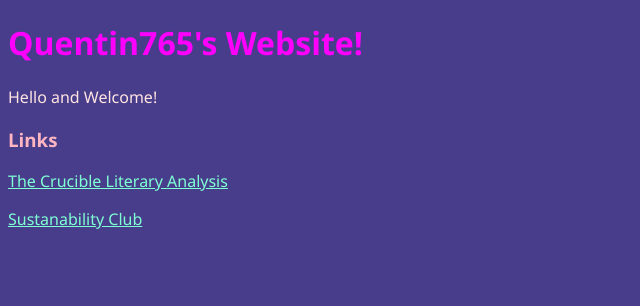
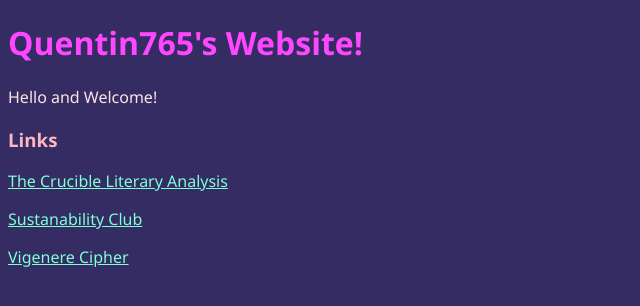
Before and after one commit to Qualia765/qualia765.github.io, a plain HTML site: page index.html in a window 1280 px wide. Shown: the whole page, without its empty margins (0-640 px from the left). Drawn offline with Linux system fonts and the light colour scheme.

Commit message:
Linked to vigenere & colors are less garish

```diff
--- a/index.html
+++ b/index.html
@@ -5,15 +5,15 @@
     <title>Quentin765's Website!</title>
     <style>
         body {
-            background-color: darkslateblue;
+            background-color: #342C63;
             color: mistyrose;
             font-family: 'Segoe UI', Tahoma, Geneva, Verdana, sans-serif;
         }
         a {
-            color:aquamarine;
+            color:#7fffd4;
         }
         h1 {
-            color:fuchsia;
+            color:#FF47FF;
         }
         h3 {
             color:lightpink;
@@ -25,8 +25,9 @@
     <h1>Quentin765's Website!</h1>
     <p>Hello and Welcome!</p>
     <h3>Links</h3>
-    <p><a href="/crucible">The Crucible Literary Analysis</a></p>
+    <p><a href="crucible">The Crucible Literary Analysis</a></p>
     <p><a href="sus">Sustanability Club</a></p>
+    <p><a href="vigenere">Vigenere Cipher</a></p>
 </body>
 
 </html>
```
